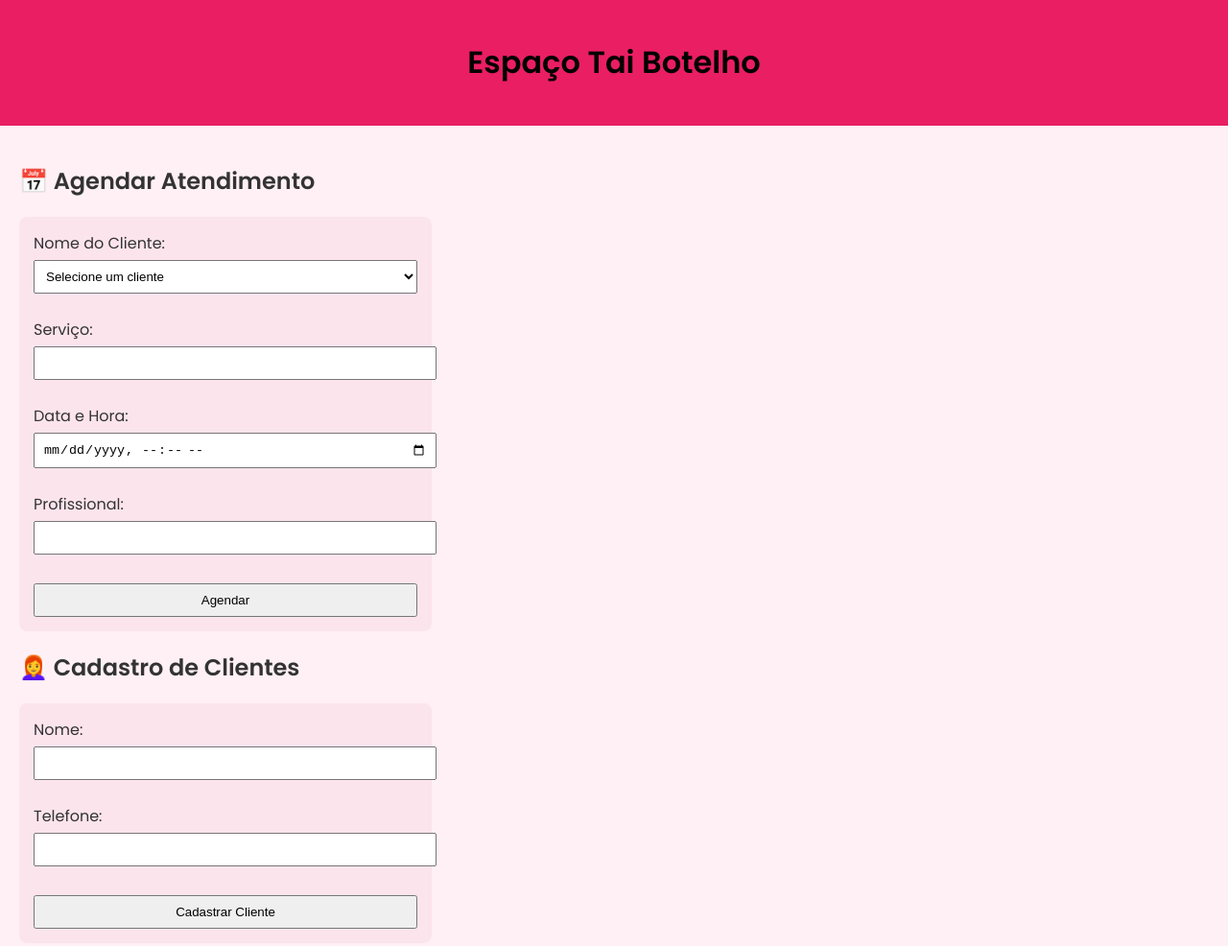
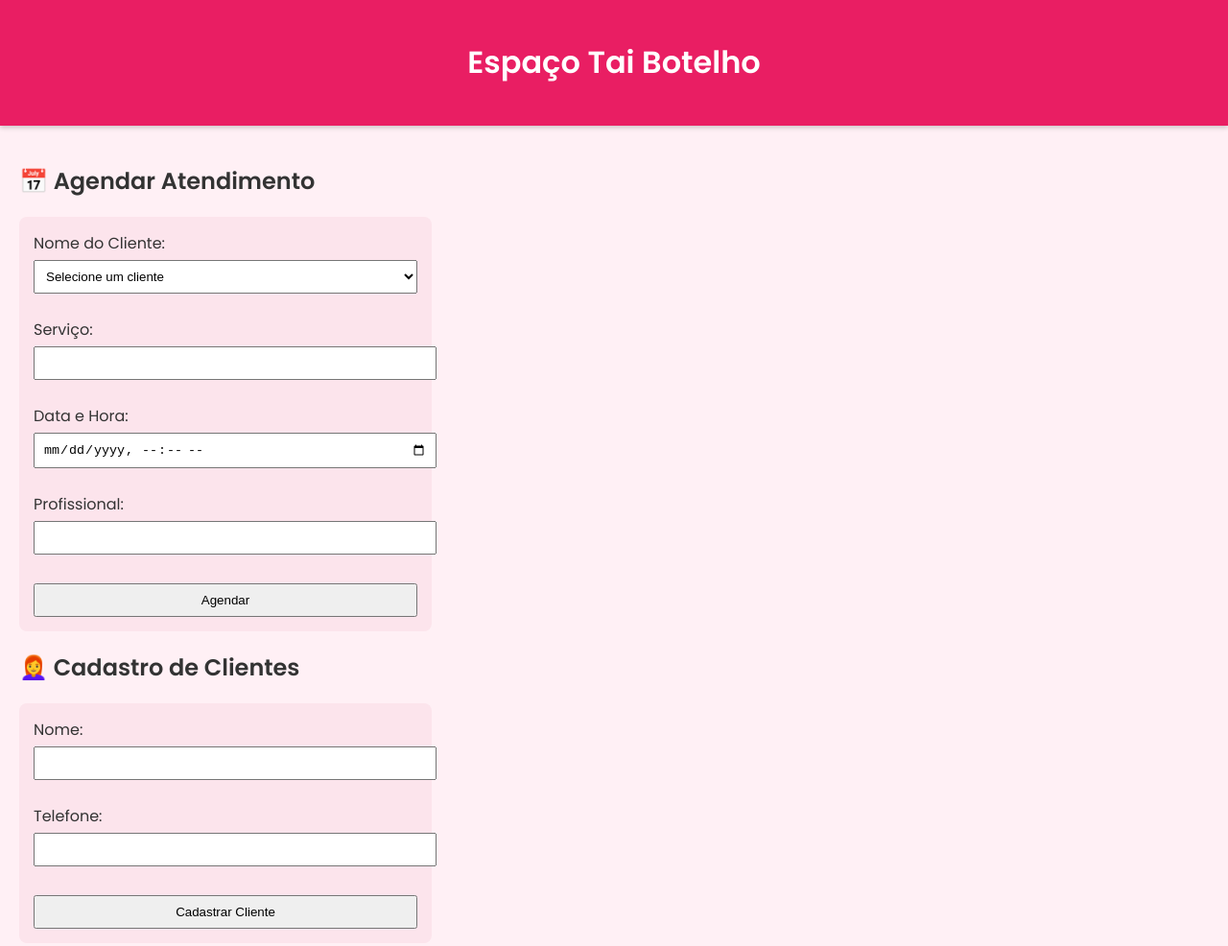
Before and after one commit to wiggers12/tai_botelho12, a plain HTML site: page index.html in a window 1280 px wide. Shown: the whole page at 96% size. Drawn offline with Linux system fonts and the light colour scheme.

Commit message:
Update index.html

```diff
--- a/index.html
+++ b/index.html
@@ -13,12 +13,12 @@
   color: #333; /* Uma cor de texto geral mais suave, para não ser preto puro */
 }
     header {
-      background-color: #e91e63;
-      color: black;
-      padding: 20px;
-      text-align: center;
-    }
-
+  background-color: #e91e63;
+  color: white; /* Alterado para branco para um contraste melhor com o fundo rosa do header */
+  padding: 20px;
+  text-align: center;
+  box-shadow: 0 2px 5px rgba(0,0,0,0.2); /* Adiciona uma sombra sutil para dar profundidade ao cabeçalho */
+}
     main {
       padding: 20px;
     }
```
